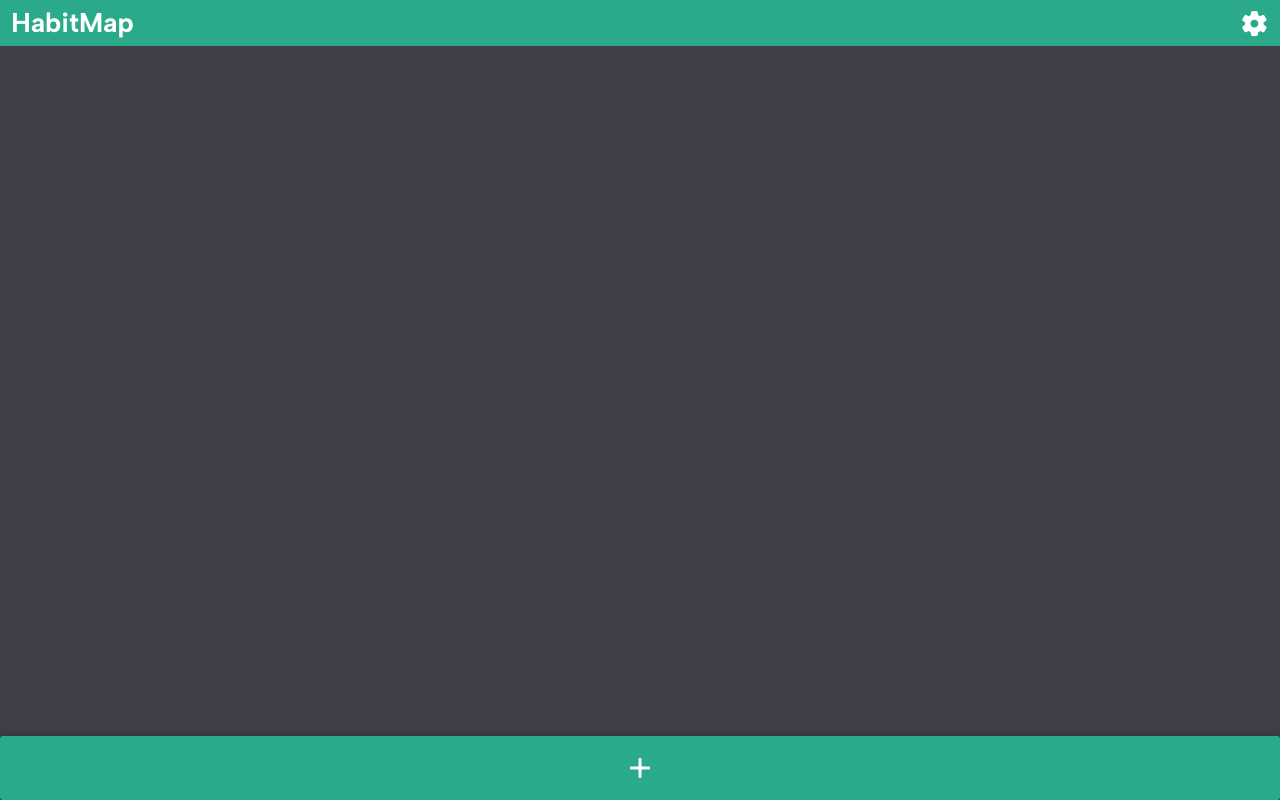
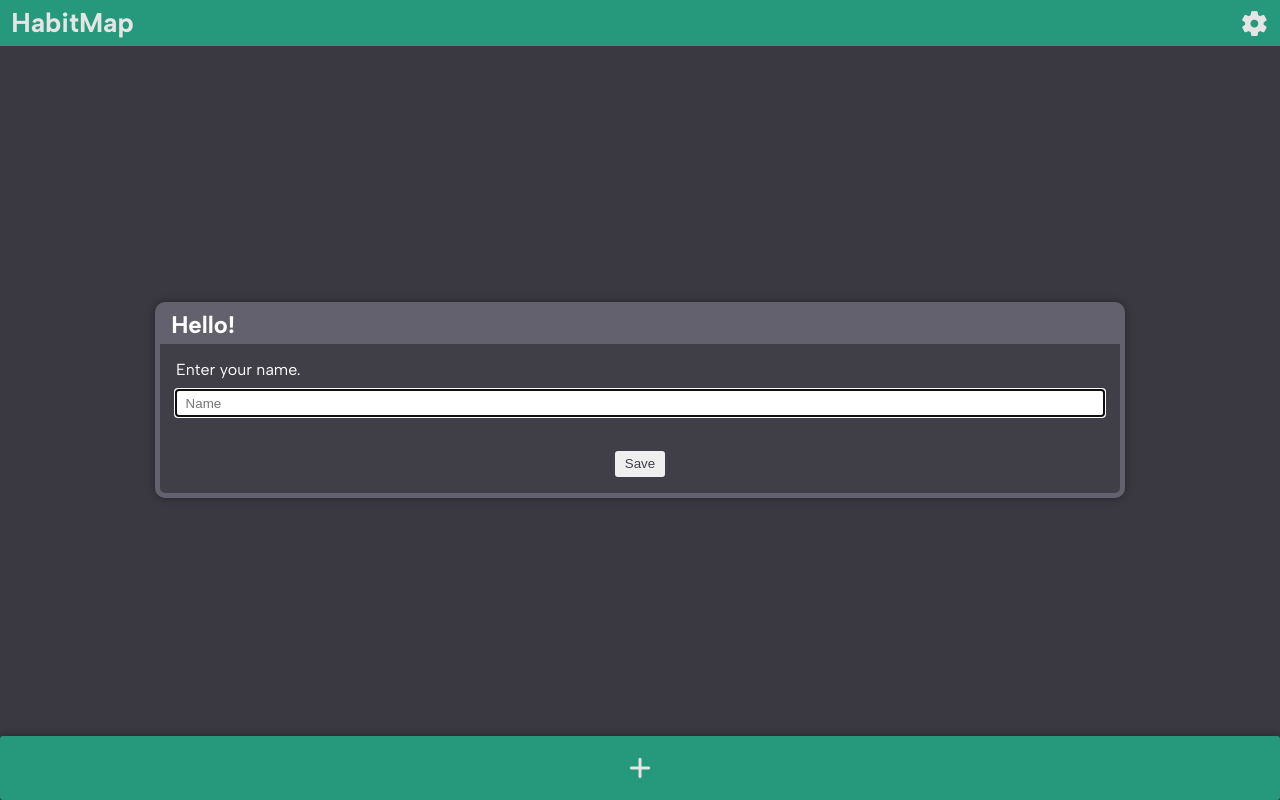
Before and after one commit to clairox/habit-map, a SvelteKit app: page / in a window 1280 px wide. Built offline with nearby package versions, Linux system fonts and the light colour scheme.

Commit message:
added user name

```diff
--- a/src/routes/+page.svelte
+++ b/src/routes/+page.svelte
@@ -4,12 +4,14 @@
 	import NewHabitModal from './Modals/NewHabitModal.svelte';
 	import { colors } from '../util/colors';
 	import { habits, name, themeColor } from './stores';
+	import CreateNameModal from './Modals/CreateNameModal.svelte';
 
 	let showNewHabitModal = false;
+	let showCreateNameModal = false;
 
 	$: primaryColor = colors.find((c) => c.name === $themeColor)!.primaryColor;
 
-	if (!$name) console.log('no name');
+	if (!$name) showCreateNameModal = true;
 </script>
 
 <Navbar />
@@ -35,6 +37,7 @@
 	</button>
 </div>
 <NewHabitModal bind:showModal={showNewHabitModal} />
+<CreateNameModal bind:showModal={showCreateNameModal} />
 
 <style>
 	@import url('https://fonts.googleapis.com/css2?family=Albert+Sans:wght@400;700&family=Lato&display=swap');
--- /dev/null
+++ b/src/routes/Modals/CreateNameModal.svelte
@@ -0,0 +1,30 @@
+<script lang="ts">
+	import Modal from '../Modal.svelte';
+	import { name as currentName, setName } from '../stores';
+
+	export let showModal = false;
+
+	let dialog: HTMLDialogElement;
+
+	let name: string = $currentName;
+
+	let onClose = () => {};
+
+	const onSubmit = () => {
+		setName(name);
+		dialog.close();
+	};
+</script>
+
+<Modal bind:showModal bind:dialog bind:onClose>
+	<h2 class="title" slot="header">Hello!</h2>
+	<form slot="content" class="form" on:submit|preventDefault={onSubmit}>
+		<p style="margin: 0">Enter your name.</p>
+		<div class="form-group name-group">
+			<input class="input" type="text" name="name-input" placeholder="Name" bind:value={name} />
+		</div>
+		<div class="form-actions">
+			<button class="button" type="submit" on:click={onSubmit}>Save</button>
+		</div>
+	</form>
+</Modal>
--- a/src/routes/Modals/SettingsModal.svelte
+++ b/src/routes/Modals/SettingsModal.svelte
@@ -2,7 +2,12 @@
 	import type { ThemeColor } from '../../types/types';
 	import ColorSelect from '../ColorSelect.svelte';
 	import Modal from '../Modal.svelte';
-	import { name as currentName, themeColor as currentThemeColor, setThemeColor } from '../stores';
+	import {
+		name as currentName,
+		themeColor as currentThemeColor,
+		setName,
+		setThemeColor
+	} from '../stores';
 
 	export let showModal = false;
 
@@ -14,6 +19,7 @@
 	let onClose = () => {};
 
 	const onSubmit = () => {
+		setName(name);
 		setThemeColor(themeColor);
 		dialog.close();
 	};
--- a/src/routes/stores.ts
+++ b/src/routes/stores.ts
@@ -38,6 +38,11 @@ export const deleteOneHabit = (id: string): void => {
 
 export const name: Writable<string> = writable(browser ? localStorage.getItem('name') || '' : '');
 
+export const setName = (newName: string) => {
+	localStorage.setItem('name', newName);
+	name.set(localStorage.getItem('name') || '');
+};
+
 // Theme Color
 
 const getThemeColor = (): ThemeColor => {
```
